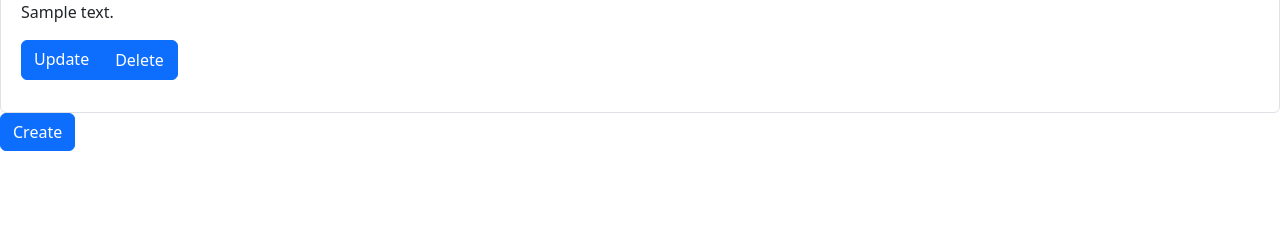
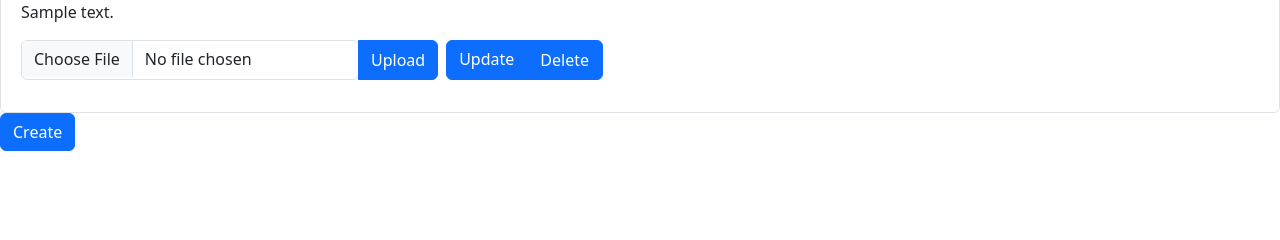
Before and after one commit to jlslew/todo-list, a Symfony app: template templates/admin/task/index.html.twig in a window 1280 px wide, after a click that opens the changed part. Shown: the part 151-391 px from the top of the page. Run offline with Twig, Linux system fonts and the light colour scheme; the template is opened without the code that fills it: most values are stand-ins (such as "Sample title", 1, 10 or a date in 2020); style sheets or scripts are compiled from the project's sources; some libraries are stand-ins or nearby versions.

Commit message:
Add file upload for a specific task

```diff
--- a/src/Entity/User.php
+++ b/src/Entity/User.php
@@ -39,7 +39,7 @@ class User implements UserInterface, PasswordAuthenticatedUserInterface
     /**
      * @var Collection<int, Task>
      */
-    #[ORM\OneToMany(Task::class, 'user', ['persist'], 'EAGER', true)]
+    #[ORM\OneToMany(Task::class, 'user', ['persist'], orphanRemoval: true)]
     private Collection $tasks;
 
     public function __construct()
--- a/templates/admin/task/index.html.twig
+++ b/templates/admin/task/index.html.twig
@@ -22,7 +22,16 @@
                                 <p>{{ task.description }}</p>
                             {% endif %}
 
-                            <div class="btn-group" role="group" aria-label="CRUD control">
+                            <div class="btn-toolbar" role="toolbar" aria-label="Actions">
+                                <form class="delete-task btn-group me-2 p-0" enctype="multipart/form-data" action="{{ path('app_admin_task_upload', {id: task.id}) }}" method="post" aria-label="File Upload">
+                                    <input type="hidden" name="_token" value="{{ csrf_token('upload-' ~ task.id) }}">
+
+                                    <label for="formFile" class="form-label visually-hidden">File upload</label>
+                                    <input class="form-control" name="file" type="file" id="upload-image">
+
+                                    <button class="btn btn-primary" type="submit">{{ 'Upload'|trans }}</button>
+                                </form>
+                                <div class="btn-group me-2" role="group" aria-label="CRUD Control">
                                 <a class="btn btn-primary" href="{{ path('app_admin_task_update', {id: task.id}) }}">
                                     <span>{{ 'Update'|trans }}</span>
                                 </a>
@@ -33,6 +42,7 @@
 
                                     <button class="btn btn-primary" type="submit">{{ 'Delete'|trans }}</button>
                                 </form>
+                            </div>
                             </div>
                         </figcaption>
                     </figure>
```
Also changed, not shown: src/Controller/Admin/TaskController.php (+14 -1 lines).
